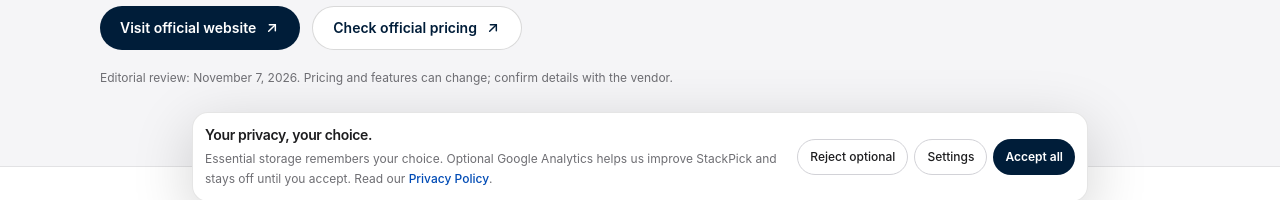
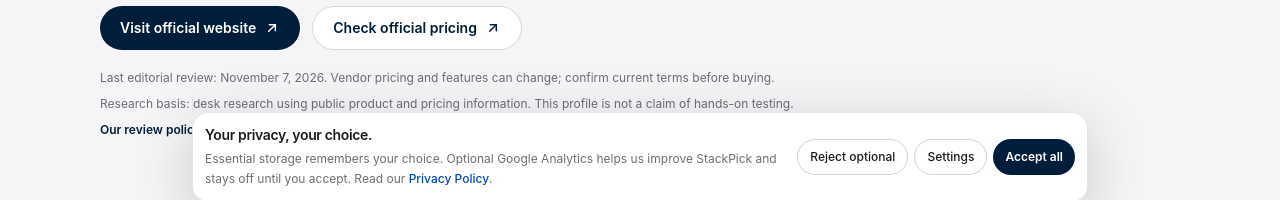
Before and after one commit to LinukaBandara/StackPick, a Next.js app: page /software/activecampaign in a window 1280 px wide. Shown: the part 574-774 px from the top of the page. Built offline with nearby package versions, Linux system fonts and the light colour scheme; no server answers.

Commit message:
Make software profile review basis and correction links visible

```diff
--- a/app/software/[slug]/page.tsx
+++ b/app/software/[slug]/page.tsx
@@ -80,7 +80,15 @@ export default async function SoftwareProfilePage({ params }: PageProps) {
             <a href={software.officialUrl} target="_blank" rel="noreferrer" className="inline-flex min-h-11 items-center justify-center rounded-full bg-[#001D39] px-5 text-sm font-semibold text-white transition-opacity hover:opacity-90">Visit official website <ExternalArrow /></a>
             <a href={software.pricingUrl} target="_blank" rel="noreferrer" className="inline-flex min-h-11 items-center justify-center rounded-full border border-black/15 bg-white px-5 text-sm font-semibold text-[#001D39] transition-colors hover:bg-[#f9fafb]">Check official pricing <ExternalArrow /></a>
           </div>
-          <p className="mt-5 text-xs text-[#6e6e73]">Editorial review: {software.reviewedOn}. Pricing and features can change; confirm details with the vendor.</p>
+          <div className="mt-5 space-y-2">
+            <p className="text-xs text-[#6e6e73]">Last editorial review: {software.reviewedOn}. Vendor pricing and features can change; confirm current terms before buying.</p>
+            <p className="text-xs leading-5 text-[#6e6e73]">Research basis: desk research using public product and pricing information. This profile is not a claim of hands-on testing.</p>
+            <div className="flex flex-wrap gap-x-5 gap-y-2 text-xs font-semibold text-[#001D39]">
+              <Link href="/review-policy" className="hover:underline">Our review policy</Link>
+              <Link href="/how-we-verify" className="hover:underline">How we verify</Link>
+              <Link href="/report-an-issue" className="hover:underline">Report an issue</Link>
+            </div>
+          </div>
         </div>
       </section>
 
```
